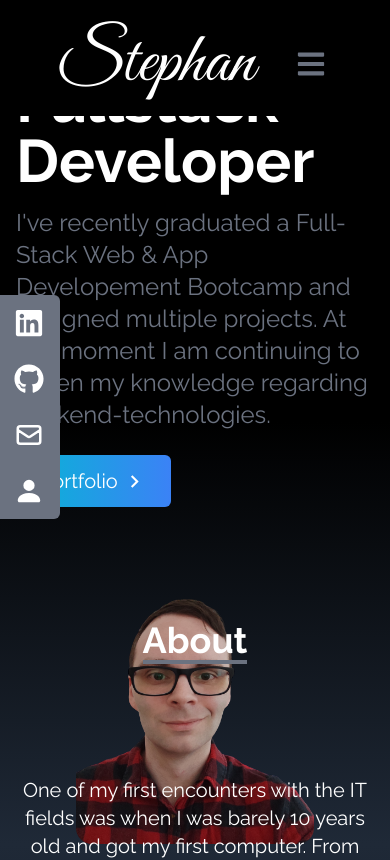
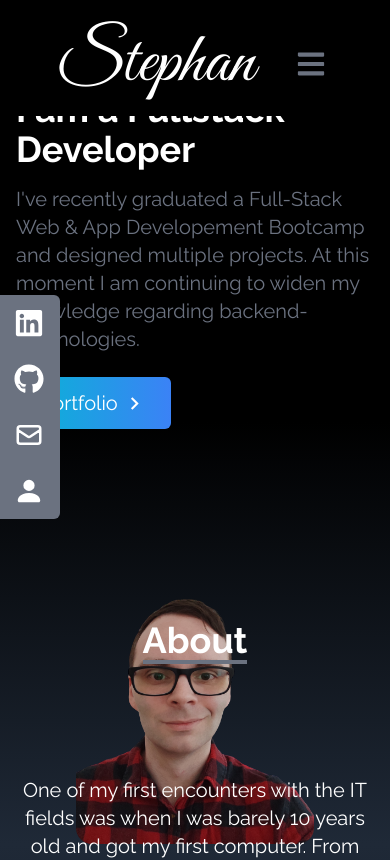
Before and after one commit to StphnX/Portfolio, a React (Create React App) app: page / in a window 390 px wide. Shown: the top 860 px of the page. Built offline with nearby package versions, Linux system fonts and the light colour scheme.

Commit message:
Update Home.jsx

```diff
--- a/src/components/Home.jsx
+++ b/src/components/Home.jsx
@@ -10,10 +10,10 @@ const Home = () => {
             <div className='max-w-screen-xlg mx-auto flex flex-col items-center justify-center h-full px-4 md:flex-row'>
 
                 <div className='flex flex-col justify-center h-full'>
-                    <h2 className='text-6xl sm:text-7xl font-bold text-white'>
+                    <h2 className='text-4xl sm:text-7xl font-bold text-white'>
                         I am a Fullstack Developer
                     </h2>
-                    <p className='text-gray-500 py-4 max-w-lg text-2xl'>
+                    <p className='text-gray-500 py-4 max-w-lg text-xl'>
                         I've recently graduated a Full-Stack Web & App Developement Bootcamp and designed multiple projects.
                         At this moment I am continuing to widen my knowledge regarding backend-technologies.
                     </p>
```
